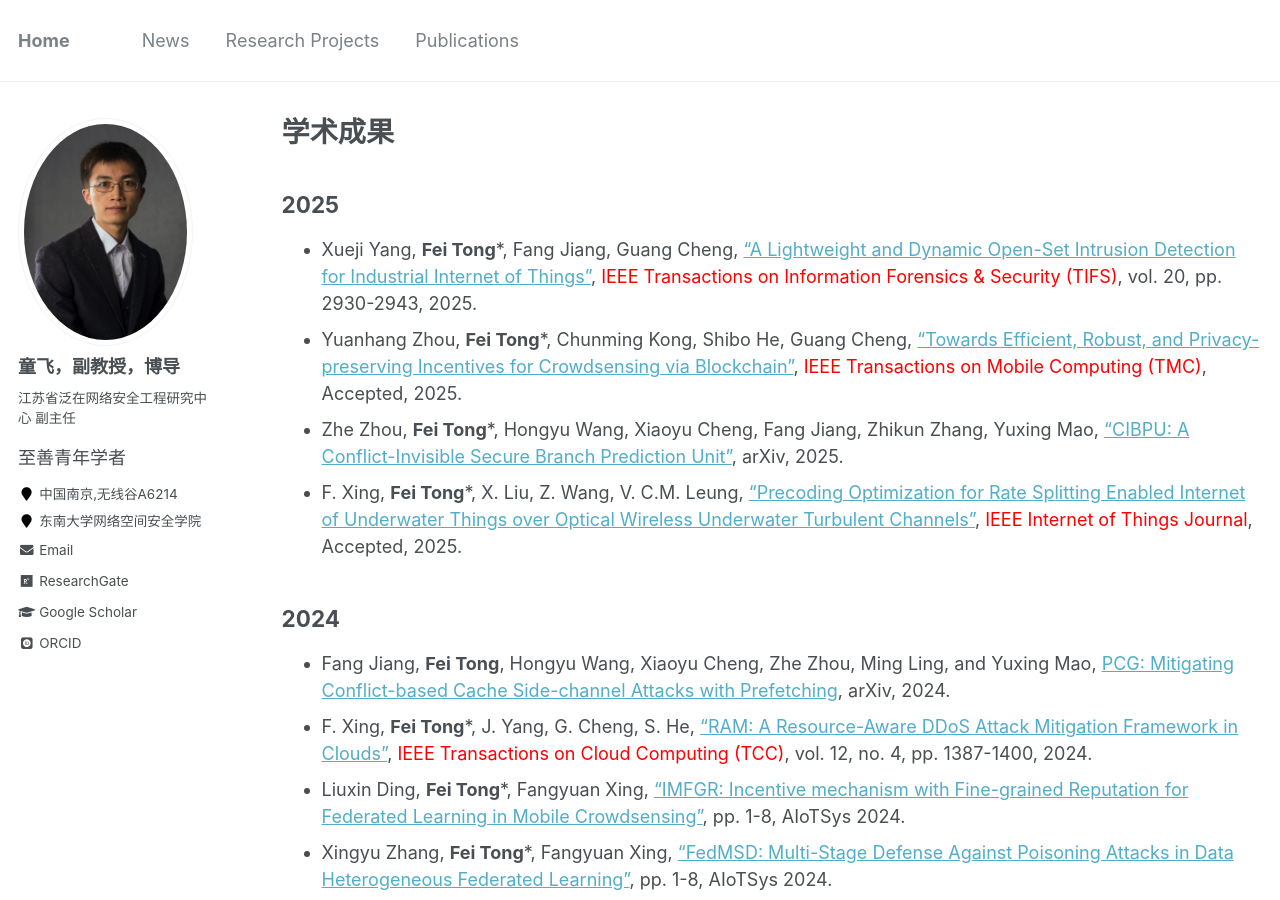
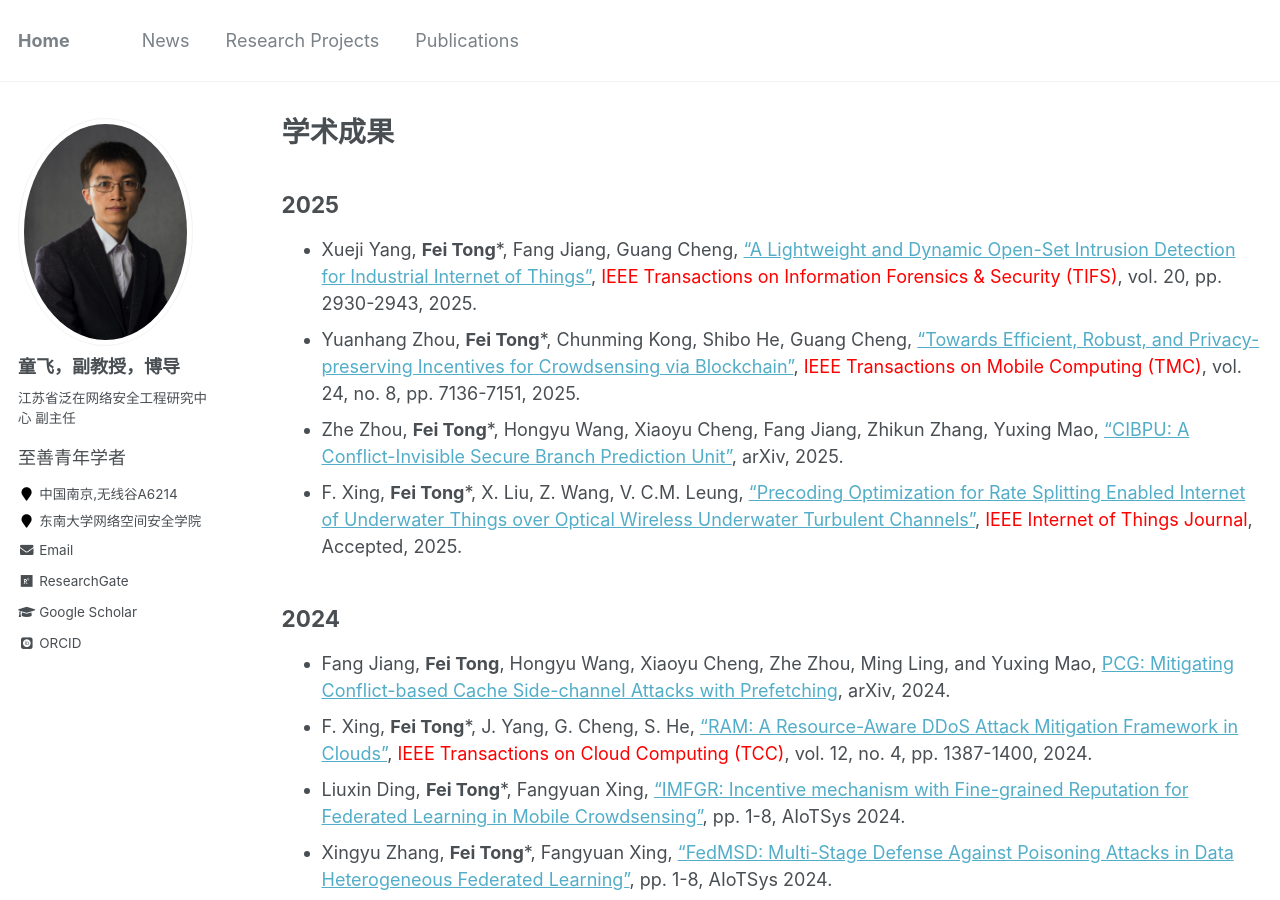
Before and after one commit to fei-tong/fei-tong.github.io, a Jekyll site: the page built from _pages/publications.md, in a window 1280 px wide and 900 px high. Built offline with Jekyll 4.4.1, drawn with Linux system fonts in a browser that asks for light colours; some web fonts are replaced.

Commit message:
Update publications.md

```diff
--- a/_pages/publications.md
+++ b/_pages/publications.md
@@ -13,7 +13,7 @@ author_profile: true
 ## 2025
 
 - Xueji Yang, **Fei Tong***, Fang Jiang, Guang Cheng, ["A Lightweight and Dynamic Open-Set Intrusion Detection for Industrial Internet of Things"](https://ieeexplore.ieee.org/document/10908210), <font color="red">IEEE Transactions on Information Forensics & Security (TIFS)</font>, vol. 20, pp. 2930-2943, 2025.
-- Yuanhang Zhou, **Fei Tong***, Chunming Kong, Shibo He, Guang Cheng, ["Towards Efficient, Robust, and Privacy-preserving Incentives for Crowdsensing via Blockchain"](https://ieeexplore.ieee.org/document/10908903), <font color="red">IEEE Transactions on Mobile Computing (TMC)</font>, Accepted, 2025.
+- Yuanhang Zhou, **Fei Tong***, Chunming Kong, Shibo He, Guang Cheng, ["Towards Efficient, Robust, and Privacy-preserving Incentives for Crowdsensing via Blockchain"](https://ieeexplore.ieee.org/document/10908903), <font color="red">IEEE Transactions on Mobile Computing (TMC)</font>, vol. 24, no. 8, pp. 7136-7151, 2025.
 - Zhe Zhou, **Fei Tong***, Hongyu Wang, Xiaoyu Cheng, Fang Jiang, Zhikun Zhang, Yuxing Mao, ["CIBPU: A Conflict-Invisible Secure Branch Prediction Unit"](https://arxiv.org/pdf/2501.10983), arXiv, 2025.
 - F. Xing,  **Fei Tong***, X. Liu, Z. Wang, V. C.M. Leung, ["Precoding Optimization for Rate Splitting Enabled Internet of Underwater Things over Optical Wireless Underwater Turbulent Channels"](https://ieeexplore.ieee.org/document/10974613), <font color="red">IEEE Internet of Things Journal</font>, Accepted, 2025.
 
```
